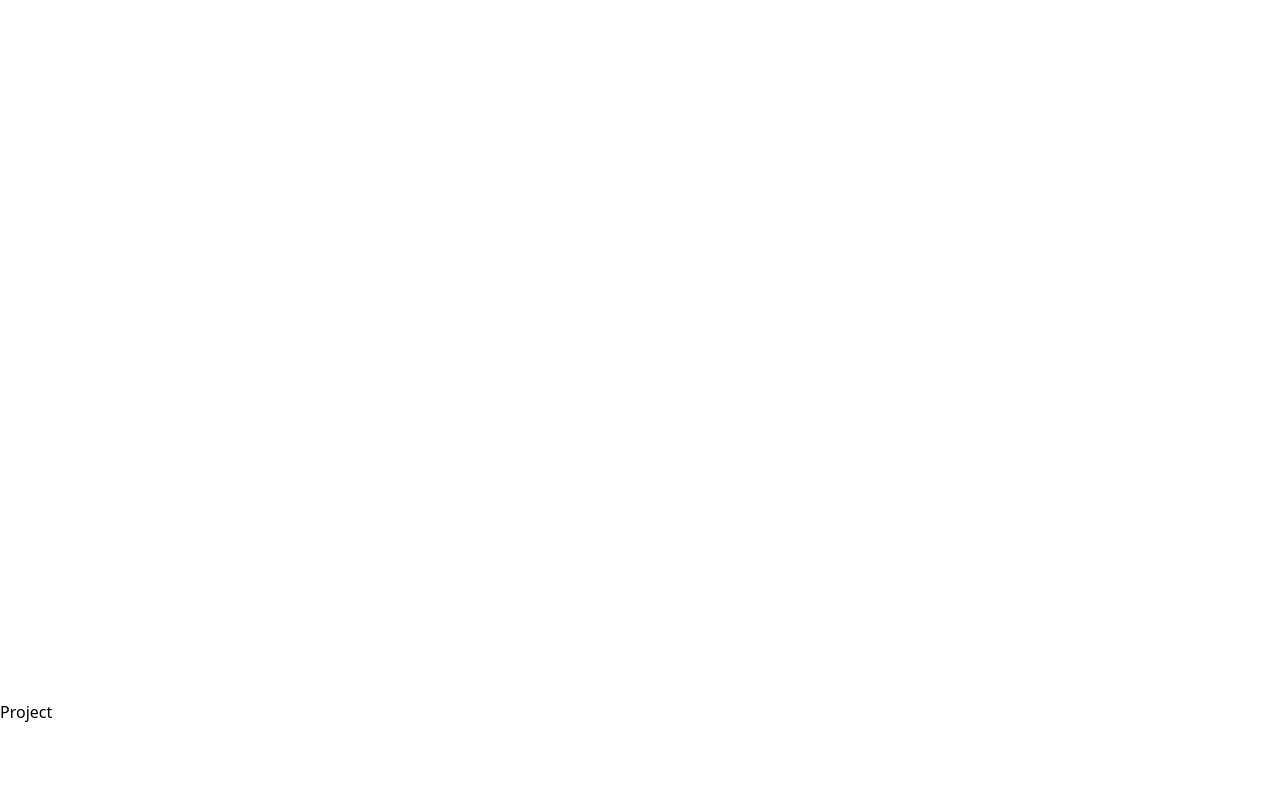
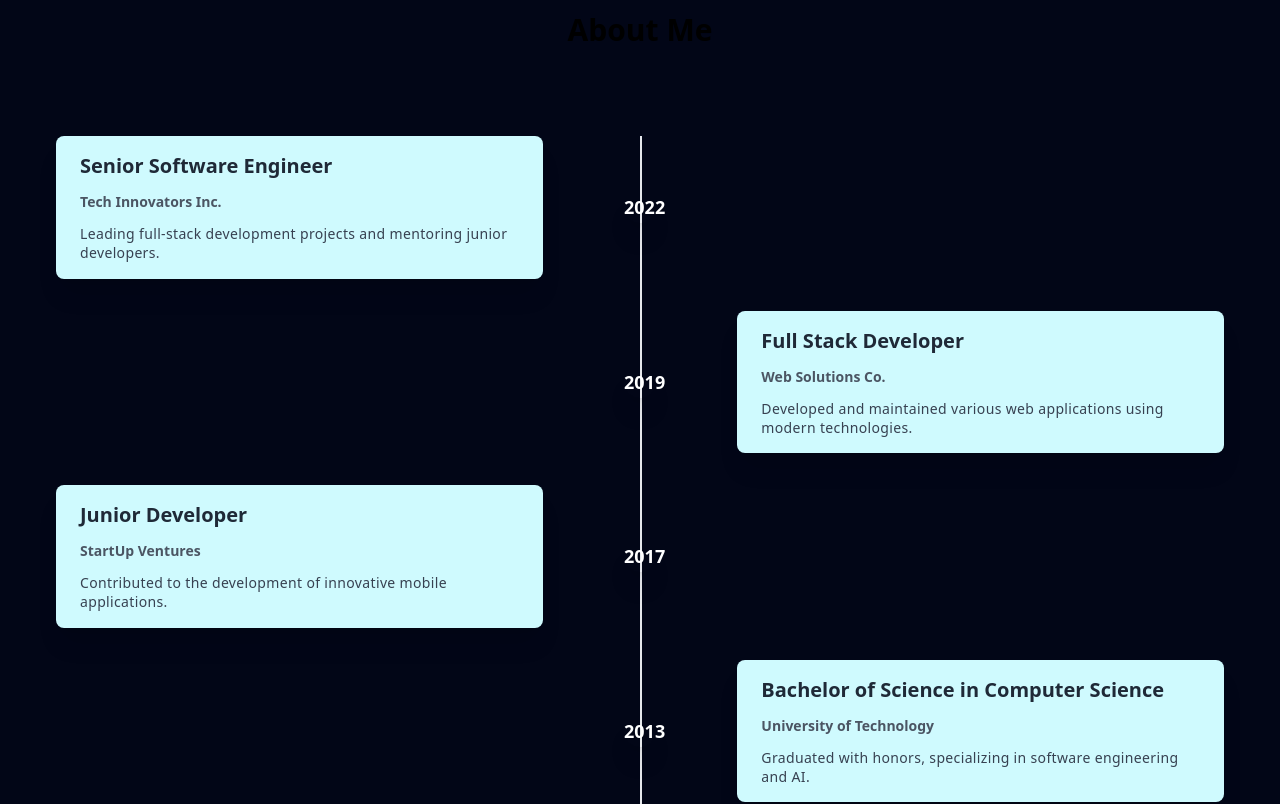
Before and after one commit to PathumLD/PathumLD-Portfolio, a React (Vite) app: page / in a window 1280 px wide. Shown: the part 900-1704 px from the top of the page. Built offline with nearby package versions, Linux system fonts and the light colour scheme.

Commit message:
About Done

```diff
--- a/package.json
+++ b/package.json
@@ -10,9 +10,11 @@
     "preview": "vite preview"
   },
   "dependencies": {
+    "framer-motion": "^11.11.9",
     "react": "^18.3.1",
     "react-dom": "^18.3.1",
     "react-icons": "^5.3.0",
+    "react-intersection-observer": "^9.13.1",
     "react-router-dom": "^6.26.2",
     "typewriter-effect": "^2.21.0"
   },
--- a/src/pages/About.jsx
+++ b/src/pages/About.jsx
@@ -1,10 +1,77 @@
-/* eslint-disable no-unused-vars */
-import React from 'react'
+// import React from 'react';
+import { motion } from 'framer-motion';
+import { useInView } from 'react-intersection-observer';
+
+const timelineItems = [
+  {
+    year: '2022 - Present',
+    title: 'Senior Software Engineer',
+    company: 'Tech Innovators Inc.',
+    description: 'Leading full-stack development projects and mentoring junior developers.',
+  },
+  {
+    year: '2019 - 2022',
+    title: 'Full Stack Developer',
+    company: 'Web Solutions Co.',
+    description: 'Developed and maintained various web applications using modern technologies.',
+  },
+  {
+    year: '2017 - 2019',
+    title: 'Junior Developer',
+    company: 'StartUp Ventures',
+    description: 'Contributed to the development of innovative mobile applications.',
+  },
+  {
+    year: '2013 - 2017',
+    title: 'Bachelor of Science in Computer Science',
+    company: 'University of Technology',
+    description: 'Graduated with honors, specializing in software engineering and AI.',
+  },
+];
+
+const TimelineItem = ({ item, isLeft }) => {
+  const [ref, inView] = useInView({
+    triggerOnce: true,
+    threshold: 0.1,
+  });
+
+  return (
+    <motion.div
+      ref={ref}
+      initial={{ opacity: 0, x: isLeft ? -50 : 50 }}
+      animate={inView ? { opacity: 1, x: 0 } : {}}
+      transition={{ duration: 0.5 }}
+      className={`mb-8 flex justify-between items-center w-full ${
+        isLeft ? 'flex-row-reverse' : ''
+      }`}
+    >
+      <div className="order-1 w-5/12"></div>
+      <div className="z-20 flex items-center order-1 bg-skyBlue shadow-xl w-8 h-8 rounded-full">
+        <h1 className="mx-auto font-semibold text-lg text-white">{item.year.slice(0, 4)}</h1>
+      </div>
+      <div className="order-1 bg-cyan-100 dark:bg-darkBlue rounded-lg shadow-xl w-5/12 px-6 py-4">
+        <h3 className="mb-3 font-bold text-gray-800 dark:text-white text-xl">{item.title}</h3>
+        <h4 className="mb-3 font-semibold text-gray-600 dark:text-gray-300 text-sm">{item.company}</h4>
+        <p className="text-sm leading-snug tracking-wide text-gray-700 dark:text-gray-300">{item.description}</p>
+      </div>
+    </motion.div>
+  );
+};
 
 const About = () => {
   return (
-    <section id='about' className="w-full h-screen">About</section>
-  )
-}
+    <div className="min-h-screen py-16 bg-slate-950 dark:bg-darkBlue">
+      <div className="container mx-auto px-4">
+        <h2 className="text-3xl font-bold text-center my-12 ">About Me</h2>
+        <div className="relative wrap overflow-hidden p-10 h-full">
+          <div className="border-2-2 absolute border-opacity-20 border-skyBlue h-full border left-1/2"></div>
+          {timelineItems.map((item, index) => (
+            <TimelineItem key={index} item={item} isLeft={index % 2 === 0} />
+          ))}
+        </div>
+      </div>
+    </div>
+  );
+};
 
-export default About
+export default About;
```
Also changed, not shown: 1 other file (tests, documents, lock files or other folders).
